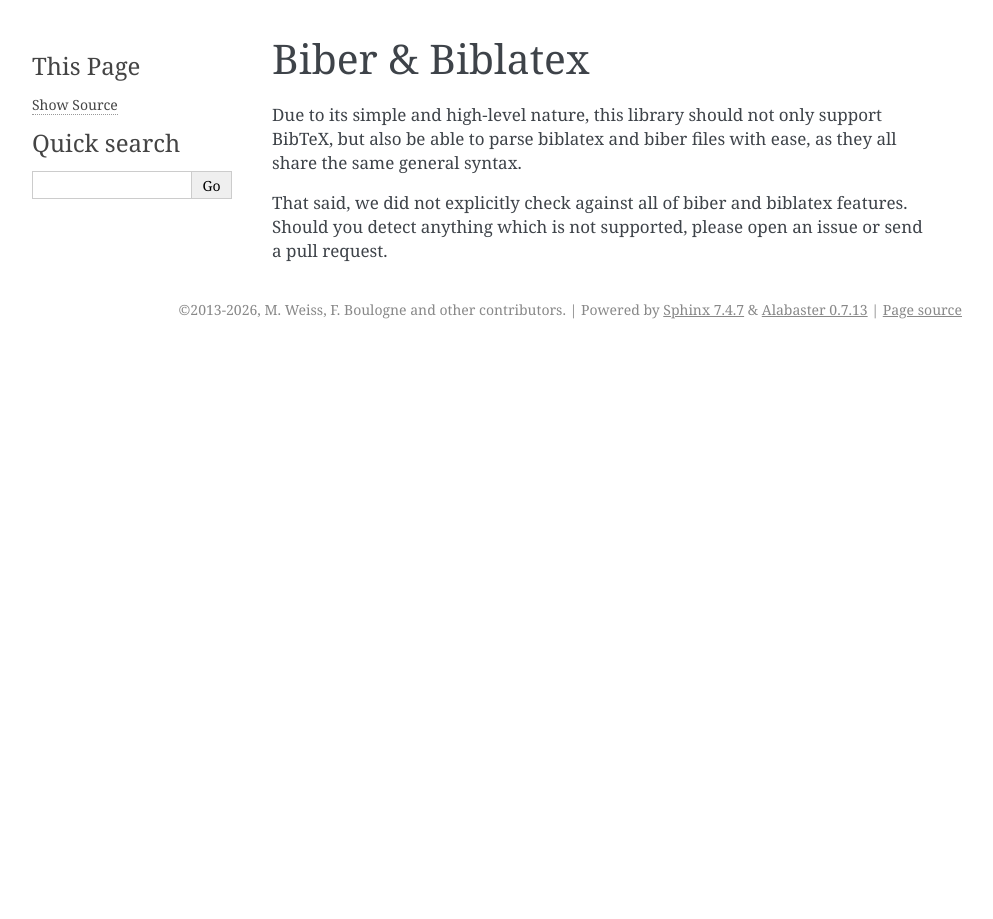
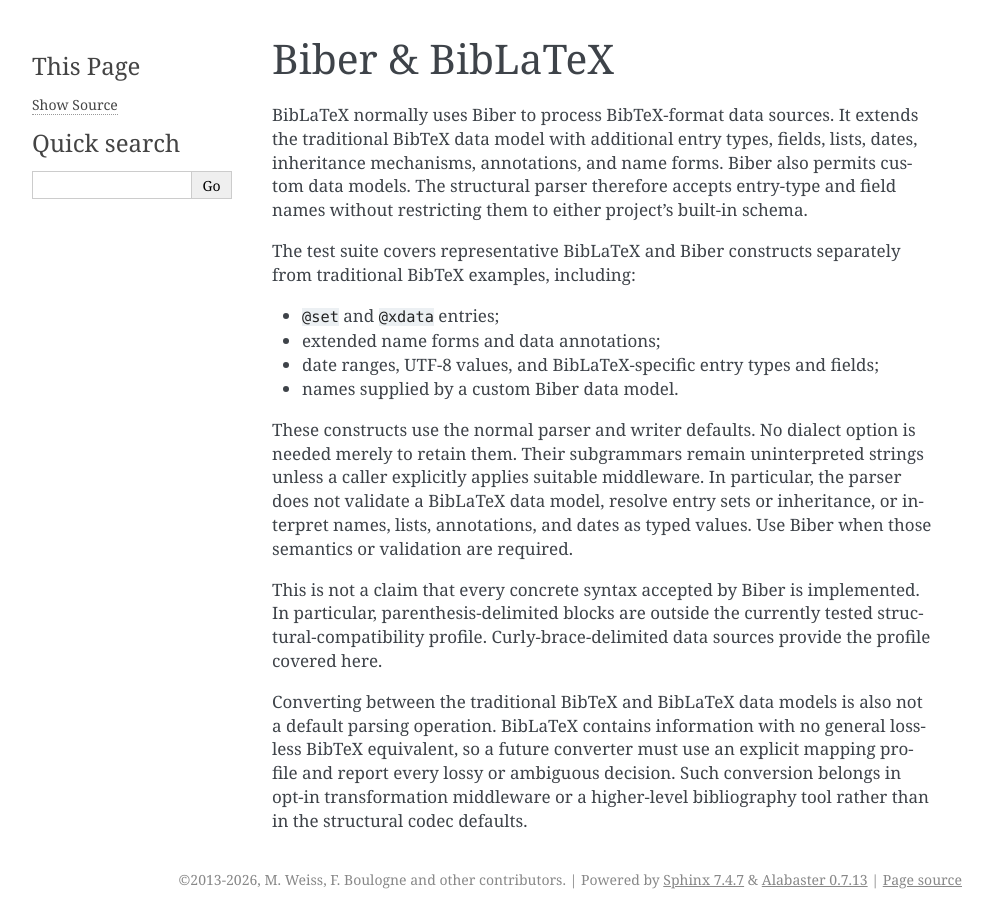
Before and after one commit to sciunto-org/python-bibtexparser, a Sphinx documentation site: the page built from docs/source/biber.rst, in a window 1280 px wide. Shown: the whole page, without its empty margins (148-1141 px from the left). Built offline with Sphinx 7.4.7, drawn with Linux system fonts in a browser that asks for light colours.

Commit message:
Document the BibLaTeX compatibility boundary
* Distinguish structural preservation from Biber data-model semantics.
* List the separately tested BibLaTeX extensions.
* Reserve data-model conversion for explicit, loss-reporting transformations.

```diff
--- a/docs/source/biber.rst
+++ b/docs/source/biber.rst
@@ -1,10 +1,36 @@
 ================
-Biber & Biblatex
+Biber & BibLaTeX
 ================
 
+BibLaTeX normally uses Biber to process BibTeX-format data sources. It extends
+the traditional BibTeX data model with additional entry types, fields, lists,
+dates, inheritance mechanisms, annotations, and name forms. Biber also permits
+custom data models. The structural parser therefore accepts entry-type and field
+names without restricting them to either project's built-in schema.
 
-Due to its simple and high-level nature, this library should not only support BibTeX, but also be able to parse biblatex and biber files
-with ease, as they all share the same general syntax.
+The test suite covers representative BibLaTeX and Biber constructs separately
+from traditional BibTeX examples, including:
 
-That said, we did not explicitly check against all of biber and biblatex features. Should you detect anything which is not supported,
-please open an issue or send a pull request.
+* ``@set`` and ``@xdata`` entries;
+* extended name forms and data annotations;
+* date ranges, UTF-8 values, and BibLaTeX-specific entry types and fields;
+* names supplied by a custom Biber data model.
+
+These constructs use the normal parser and writer defaults. No dialect option is
+needed merely to retain them. Their subgrammars remain uninterpreted strings
+unless a caller explicitly applies suitable middleware. In particular, the
+parser does not validate a BibLaTeX data model, resolve entry sets or inheritance,
+or interpret names, lists, annotations, and dates as typed values. Use Biber when
+those semantics or validation are required.
+
+This is not a claim that every concrete syntax accepted by Biber is implemented.
+In particular, parenthesis-delimited blocks are outside the currently tested
+structural-compatibility profile. Curly-brace-delimited data sources provide the
+profile covered here.
+
+Converting between the traditional BibTeX and BibLaTeX data models is also not a
+default parsing operation. BibLaTeX contains information with no general
+lossless BibTeX equivalent, so a future converter must use an explicit mapping
+profile and report every lossy or ambiguous decision. Such conversion belongs in
+opt-in transformation middleware or a higher-level bibliography tool rather than
+in the structural codec defaults.
```
